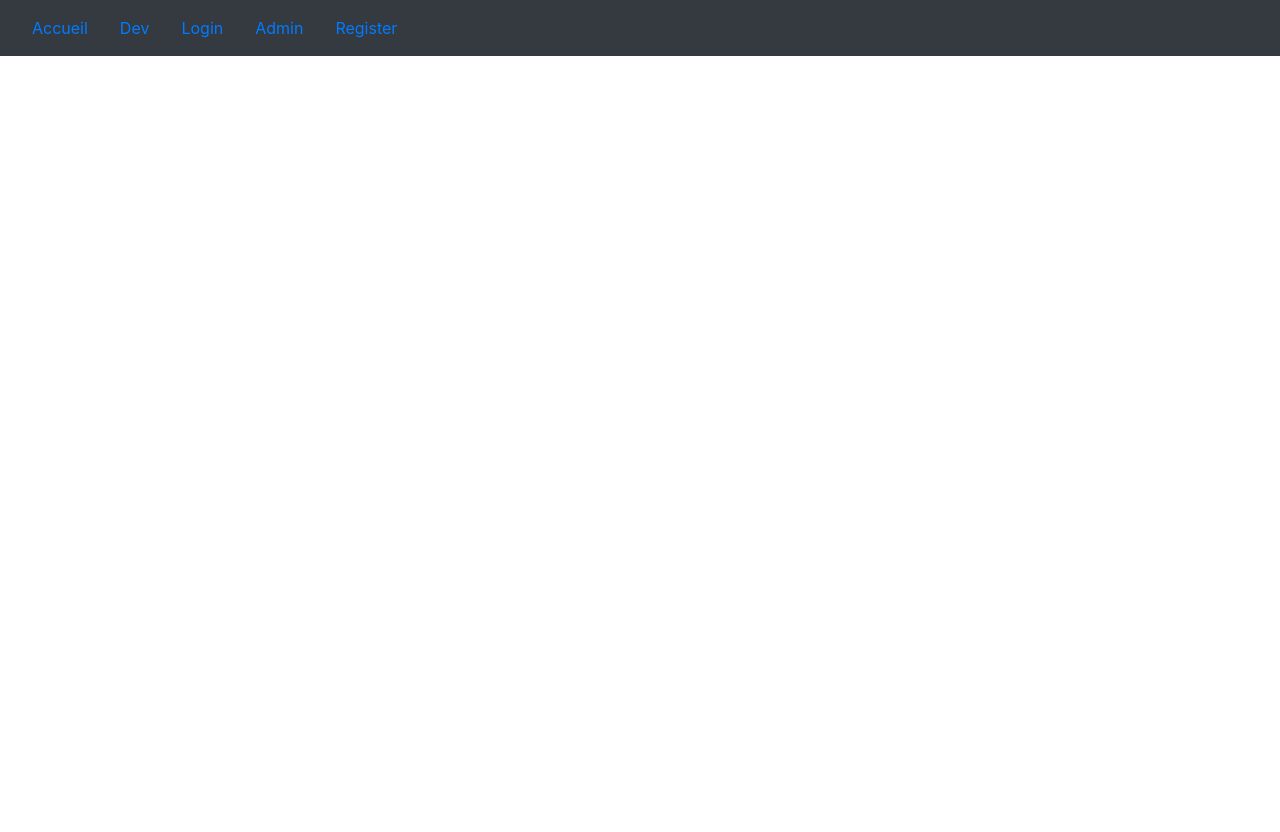
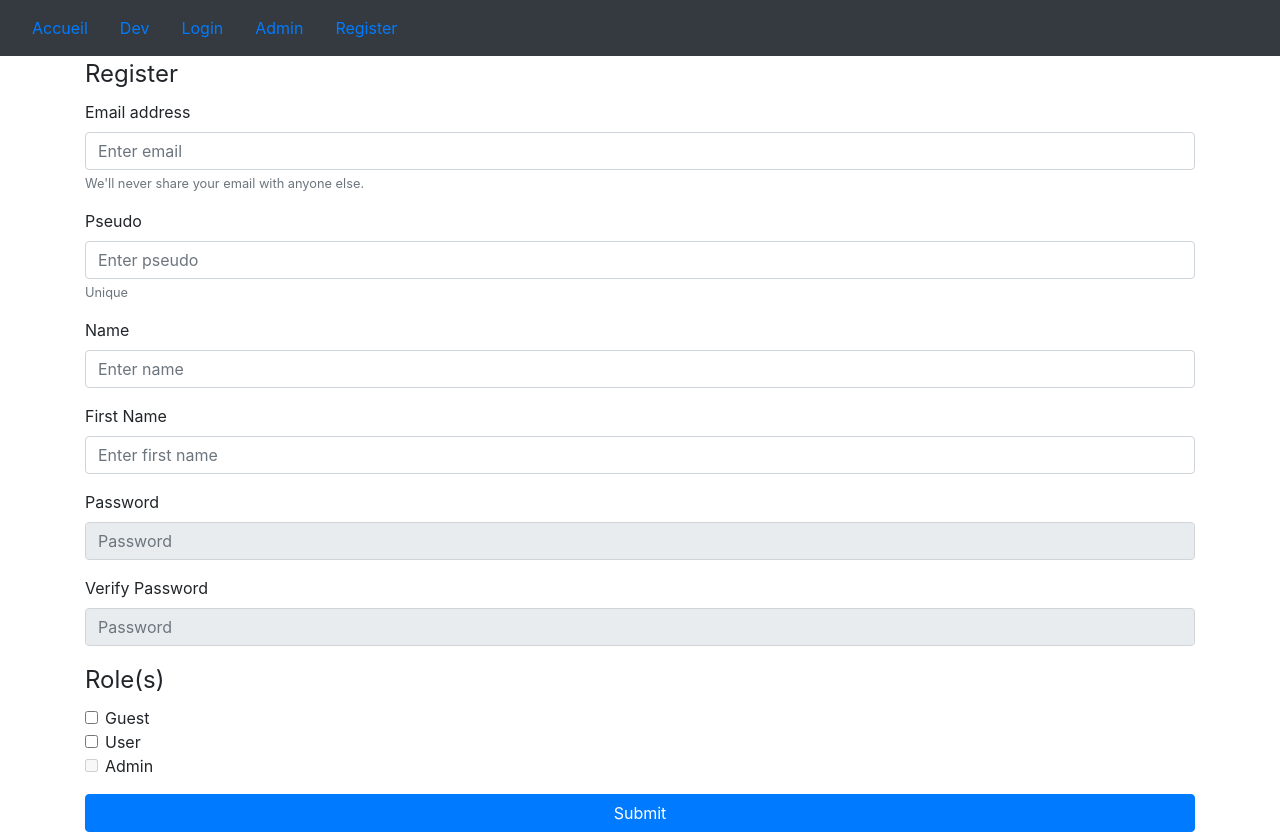
Before and after one commit to JulianMorgant/nuxtCv, a Nuxt app: page /users/add in a window 1280 px wide. Before the commit the page ends 800 px from the top, so only its background shows below. Built offline with nearby package versions, Linux system fonts and the light colour scheme; no server answers.

Commit message:
change navigation : register -> users/add create route & page :  users/_id

```diff
--- a/components/UserCard.vue
+++ b/components/UserCard.vue
@@ -1,9 +1,12 @@
 <template>
   <div class="card text-white bg-dark mb-3" style="max-width: 18rem">
     <div class="card-body">
-      <h5 class="card-title">{{ pseudo }}</h5>
-      <p class="card-text">{{ email }}</p>
-      <button @click="$emit('update', name, text)" class="btn btn-primary">update</button>
+      <h5 class="card-title">{{ user.pseudo }}</h5>
+      <p class="card-text">{{ user.email }}</p>
+      <p class="card-text">{{user.name}}-{{user.firstname}}</p>
+      <p class="card-text">{{user.roles}}</p>
+      <p> {{user._id}} </p>
+      <button @click="$emit('click', user)" class="btn btn-primary">edit</button>
     </div>
   </div>
 </template>
@@ -11,6 +14,6 @@
 <script>
 export default {
   name: "UserCard",
-  props: ["pseudo", "email"],
+  props: ["user"],
 };
 </script>
--- a/layouts/default.vue
+++ b/layouts/default.vue
@@ -16,7 +16,7 @@
         </li>
               </li>
                 <li class="nav-item">
-          <nuxt-link class="nav-link" to="/register">Register</nuxt-link>
+          <nuxt-link class="nav-link" to="/users/add">Register</nuxt-link>
         </li>
       </ul>
     </nav>
--- a/pages/admin.vue
+++ b/pages/admin.vue
@@ -8,10 +8,9 @@
     <div class="card-deck">
       <user-card class="myCard"
         v-for="user in users"
-        v-bind:key="user.id"
-        v-bind:pseudo="user.pseudo"
-        v-bind:email="user.email"
-        v-on:update="updateUserCard"
+        v-bind:key="user._id"
+        v-bind:user="user"
+        v-on:click="editUserCard"
       ></user-card>
     </div>
   </div>
@@ -35,8 +34,9 @@ export default {
 
 
   methods: {
-    updateUserCard(pseudo, email) {
-      console.log(`update ${pseudo} - ${email}`);
+    editUserCard(user) {
+      console.log(`edit ${user._id} - ${user.pseudo} - ${user.email}`);
+      this.$router.push('/register')
     },
   },
 
--- a/pages/register.vue
+++ b/pages/users/_id.vue
@@ -187,6 +187,7 @@ export default {
   methods: {
     async submitUser() {
       try {
+        // TODO data control
         console.log("=> Submit User");
       } catch (err) {
         console.log("+++");
--- /dev/null
+++ b/pages/users/add.vue
@@ -0,0 +1,212 @@
+<template>
+  <!--
+
+
+https://bootswatch.com/lux/
+
+
+
+-->
+
+  <form @submit.prevent="submitUser">
+    <fieldset>
+      <legend>Register</legend>
+
+      <div class="form-group">
+        <label for="inputEmail">Email address</label>
+        <input
+          type="email"
+          class="form-control"
+          id="inputEmail"
+          aria-describedby="emailHelp"
+          placeholder="Enter email"
+          v-model="formData.email"
+        />
+        <small id="emailHelp" class="form-text text-muted">{{
+          helpers.email
+        }}</small>
+      </div>
+
+      <div class="form-group">
+        <label for="inputPseudo">Pseudo</label>
+        <input
+          type="text"
+          class="form-control"
+          id="inputPseudo"
+          aria-describedby="pseudoHelp"
+          placeholder="Enter pseudo"
+          v-model="formData.pseudo"
+        />
+        <small id="pseudoHelp" class="form-text text-muted">{{
+          helpers.pseudo
+        }}</small>
+      </div>
+
+      <div class="form-group">
+        <label for="inputName">Name</label>
+        <input
+          type="text"
+          class="form-control"
+          id="inputName"
+          aria-describedby="nameHelp"
+          placeholder="Enter name"
+          v-model="formData.name"
+        />
+        <small id="nameHelp" class="form-text text-muted">{{
+          helpers.name
+        }}</small>
+      </div>
+      <div class="form-group">
+        <label for="inputFirstName">First Name</label>
+        <input
+          type="text"
+          class="form-control"
+          id="inputFirstName"
+          aria-describedby="firstNameHelp"
+          placeholder="Enter first name"
+          v-model="formData.firstname"
+        />
+        <small id="firstNameHelp" class="form-text text-muted">{{
+          helpers.firstname
+        }}</small>
+      </div>
+
+      <div class="form-group">
+        <label for="inputPassword1">Password</label>
+        <input
+          v-bind:disabled="options.disablePassword"
+          type="password"
+          class="form-control"
+          id="inputPassword1"
+          aria-describedby="password1Help"
+          placeholder="Password"
+          v-model="formData.password1"
+        />
+        <small id="password1Help" class="form-text text-muted">{{
+          helpers.password1
+        }}</small>
+      </div>
+      <div class="form-group">
+        <label for="inputPassword2">Verify Password</label>
+        <input
+          v-bind:disabled="options.disablePassword"
+          type="password"
+          class="form-control"
+          id="inputPassword2"
+          aria-describedby="password2Help"
+          placeholder="Password"
+          v-model="formData.password2"
+        />
+        <small id="password2Help" class="form-text text-muted">{{
+          helpers.password2
+        }}</small>
+      </div>
+
+      <fieldset class="form-group">
+        <legend>Role(s)</legend>
+        <div class="form-check">
+          <label class="form-check-label">
+            <input
+              class="form-check-input"
+              type="checkbox"
+              value="Guest"
+              checked=""
+              v-model="formData.roles"
+            />
+            Guest
+          </label>
+        </div>
+        <div class="form-check disabled">
+          <label class="form-check-label">
+            <input
+              v-bind:disabled="options.disableRoleUser"
+              class="form-check-input"
+              type="checkbox"
+              value="User"
+              v-model="formData.roles"
+            />
+            User
+          </label>
+        </div>
+        <div class="form-check disabled">
+          <label class="form-check-label">
+            <input
+              v-bind:disabled="options.disableRoleAdmin"
+              class="form-check-input"
+              type="checkbox"
+              value="Admin"
+              v-model="formData.roles"
+            />
+            Admin
+          </label>
+        </div>
+      </fieldset>
+      <div class="center">
+        <button type="submit" class="btn btn-primary large">Submit</button>
+      </div>
+    </fieldset>
+  </form>
+</template>
+
+<script>
+export default {
+  data() {
+    return {
+      options: {
+        disablePseudo: false,
+        disablePassword: true,
+        disableRoleUser: false,
+        disableRoleAdmin: true,
+      },
+      helpers: {
+        name: "",
+        firstname: "",
+        pseudo: "Unique",
+        email: "We'll never share your email with anyone else.",
+        password1: "",
+        password2: "",
+        roles: [],
+      },
+      defaultHelpers: {
+        //TODO with init function
+      },
+      formData: {
+        pseudo: "",
+        name: "",
+        firstname: "",
+        email: "",
+        password1: "",
+        password2: "",
+        roles: [],
+      },
+
+      loggedIn: this.$auth.loggedIn,
+      user: this.$auth.user,
+    };
+  },
+  methods: {
+    async submitUser() {
+      try {
+        // TODO data control
+        console.log("=> Submit User");
+      } catch (err) {
+        console.log("+++");
+        console.log(err);
+        console.log("+++");
+      }
+    },
+    //     updateSkillCard(name,text) {
+    //         console.log (`update ${name} - ${text}`)
+  },
+};
+</script>
+
+<style scoped>
+.center {
+  text-align: center;
+}
+
+.large {
+  width: 100%;
+}
+</style>
```
Also changed, not shown: components/User.vue (added).
